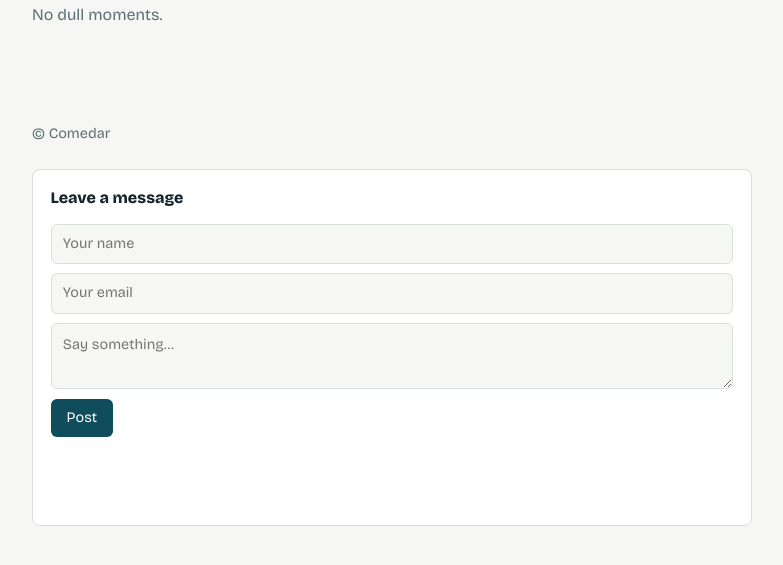
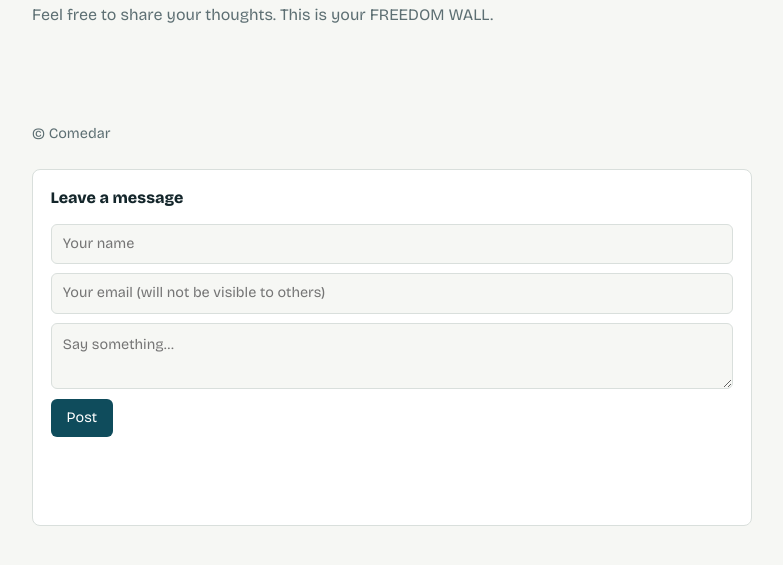
Before and after one commit to movievivo85-gif/Comedar, a plain HTML site: page index.html in a window 1280 px wide. Shown: the part 179-744 px from the top of the page, without its empty margins (248-1031 px from the left). Drawn offline with nearby package versions, Linux system fonts and the light colour scheme.

Commit message:
Update index.html

```diff
--- a/index.html
+++ b/index.html
@@ -92,7 +92,7 @@
   <main id="content">
     <section id="page-home">
       <h1>Welcome to VTO Files</h1>
-      <p class="lede">No dull moments.</p>
+      <p class="lede">Feel free to share your thoughts. This is your FREEDOM WALL.</p>
     </section>
 
     <section id="videos" hidden>
@@ -114,7 +114,7 @@
       <h2>Leave a message</h2>
       <form id="board-form">
         <input id="board-name" type="text" maxlength="40" placeholder="Your name" autocomplete="name" required>
-        <input id="board-email" type="email" maxlength="100" placeholder="Your email" autocomplete="email" required>
+        <input id="board-email" type="email" maxlength="100" placeholder="Your email (will not be visible to others)" autocomplete="email" required>
         <textarea id="board-text" maxlength="500" placeholder="Say something…" required></textarea>
         <button type="submit">Post</button>
         <p id="board-status" role="status"></p>
```
